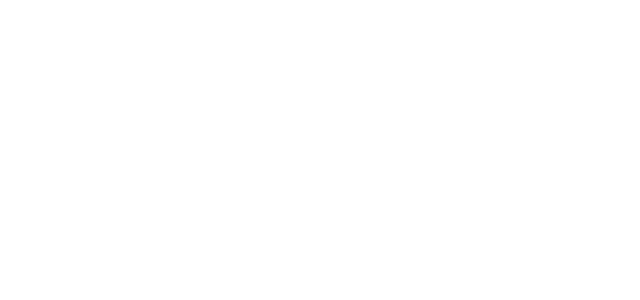
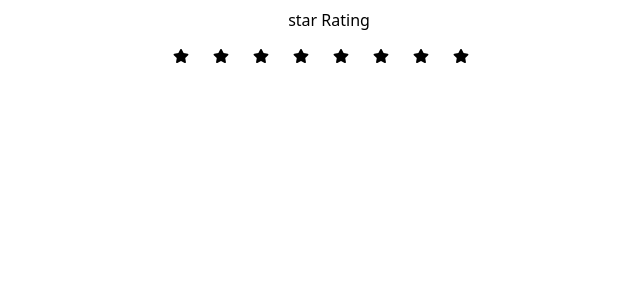
Before and after one commit to Enedi-Godswill/recursive-navbar, a React (Vite) app: page / in a window 1280 px wide. Shown: the top 300 px of the page, without its empty margins (315-955 px from the left). Built offline with nearby package versions, Linux system fonts and the light colour scheme.

Commit message:
starRating

```diff
--- a/src/App.jsx
+++ b/src/App.jsx
@@ -8,7 +8,7 @@
     <div>
       {/* <Accordion />  */}
       {/* <RandomColor /> */}
-      <StarRating />
+      <StarRating noOfStars={8} />
     </div>
   )
 }
--- a/src/components/star-rating/StarRating.jsx
+++ b/src/components/star-rating/StarRating.jsx
@@ -1,6 +1,45 @@
 
-export function StarRating(){
+import { useState } from "react";
+import { FaStar } from "react-icons/fa"
+
+export function StarRating({noOfStars}){
+
+    const [rating, setRating] = useState(0);
+    const [hover, setHover] = useState(0);
+
+    function handleClick(getCurrentIndex){
+        setRating(getCurrentIndex)
+    }
+
+    function handleMouseEnter(getCurrentIndex){
+        setHover(getCurrentIndex)
+    }
+
+    function handleMouseLeave(){
+        setHover(rating);
+    }
+
     return(
-        <div></div>
+        <div className="flex flex-col justify-center gap-3 flex-wrap items-center mt-2 ml-2 ">
+           <h1>star Rating</h1>
+          <div className="flex ">
+            {
+                [...Array(noOfStars)].map((_,i) => {
+                    i += 1
+
+                    return(
+                        <div key={i}>
+                            <button
+                            className={`btn w-[40px] ${i <= (hover || rating) ? "text-[#fff700] " : "text-black" } ` }
+                            onClick={() => handleClick(i)}
+                            onMouseMove={() => handleMouseEnter(i)}
+                            onMouseLeave={() =>  handleMouseLeave(i)}
+                            ><FaStar /></button>
+                        </div>
+                    )
+                })
+            }
+          </div>
+        </div>
     )
 }
--- a/src/index.css
+++ b/src/index.css
@@ -14,4 +14,8 @@
     a{
         @apply cursor-pointer;
     }
+    /* special styles */
+    .btn{
+        @apply border-0 bg-white text-black;
+    }
 }
```
